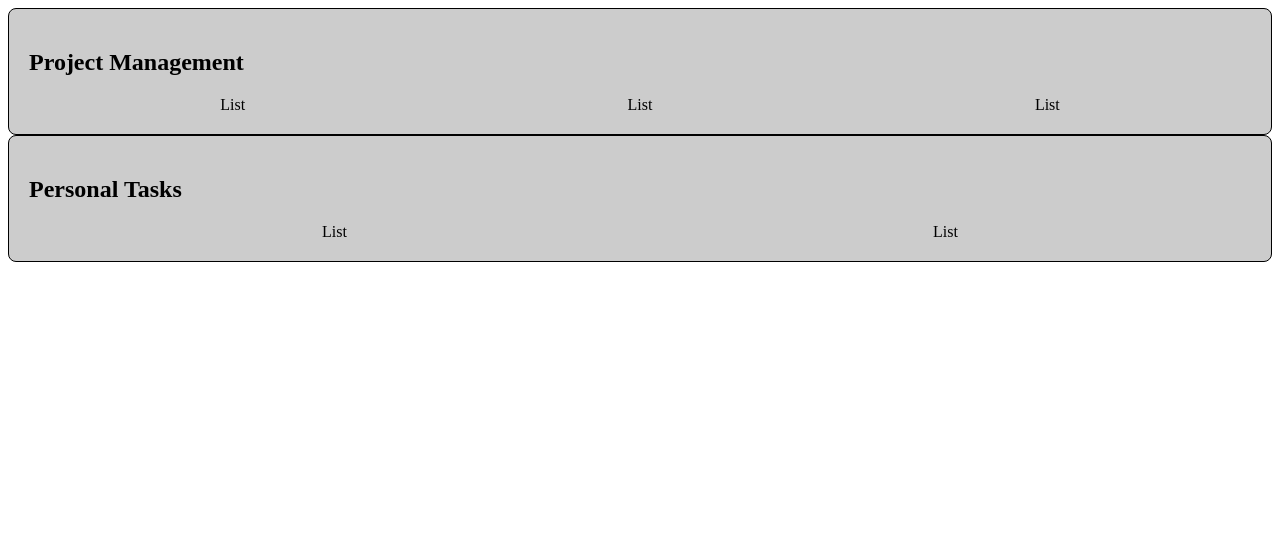
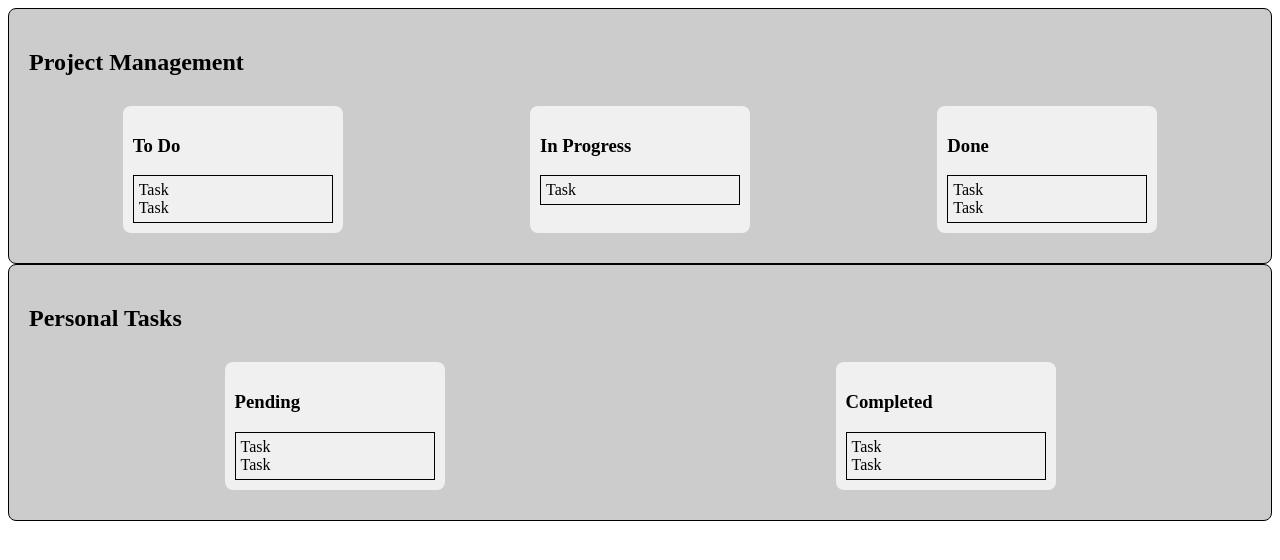
Before and after one commit to roypromax/quest-labs-dashboard, a React (Vite) app: page / in a window 1280 px wide. Shown: the top 560 px of the page. Built offline with nearby package versions, Linux system fonts and the light colour scheme.

Commit message:
Display List component

```diff
--- a/src/components/List.jsx
+++ b/src/components/List.jsx
@@ -1,7 +1,18 @@
 import React from "react";
+import Task from "./Task";
+import styles from "./List.module.css";
 
-const List = () => {
-  return <div>List</div>;
+const List = ({ listTitle, tasks }) => {
+  return (
+    <div className={styles.list}>
+      <h3>{listTitle}</h3>
+      <div className={styles.tasks}>
+        {tasks.map((task) => {
+          return <Task key={task.id} taskTitle={task.title} />;
+        })}
+      </div>
+    </div>
+  );
 };
 
 export default List;
--- /dev/null
+++ b/src/components/List.module.css
@@ -0,0 +1,12 @@
+.list {
+  background-color: #f0f0f0;
+  padding: 10px;
+  margin: 10px;
+  min-width: 200px;
+  border-radius: 8px;
+}
+
+.tasks {
+  border: 1px solid black;
+  padding: 5px;
+}
```
